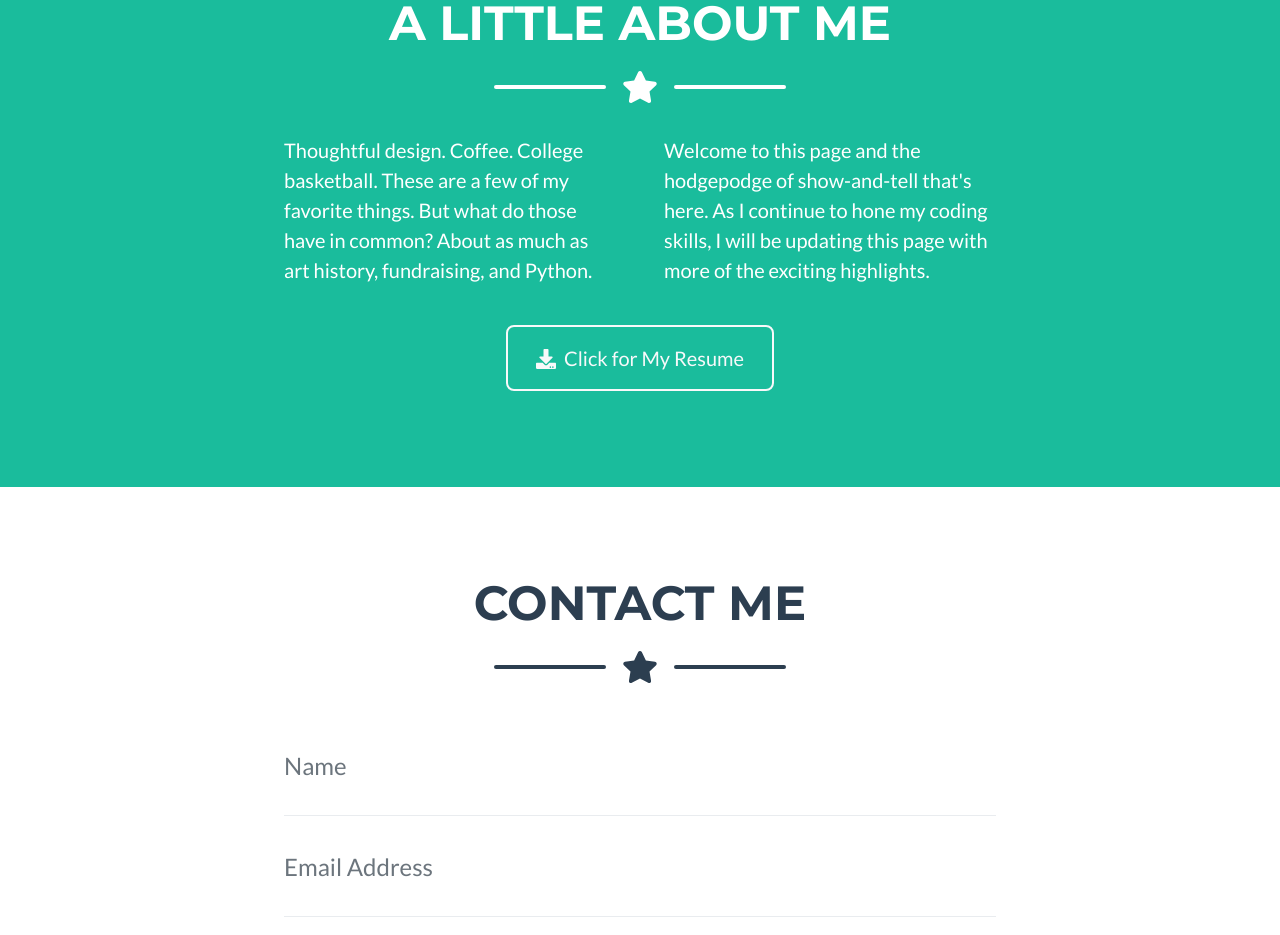
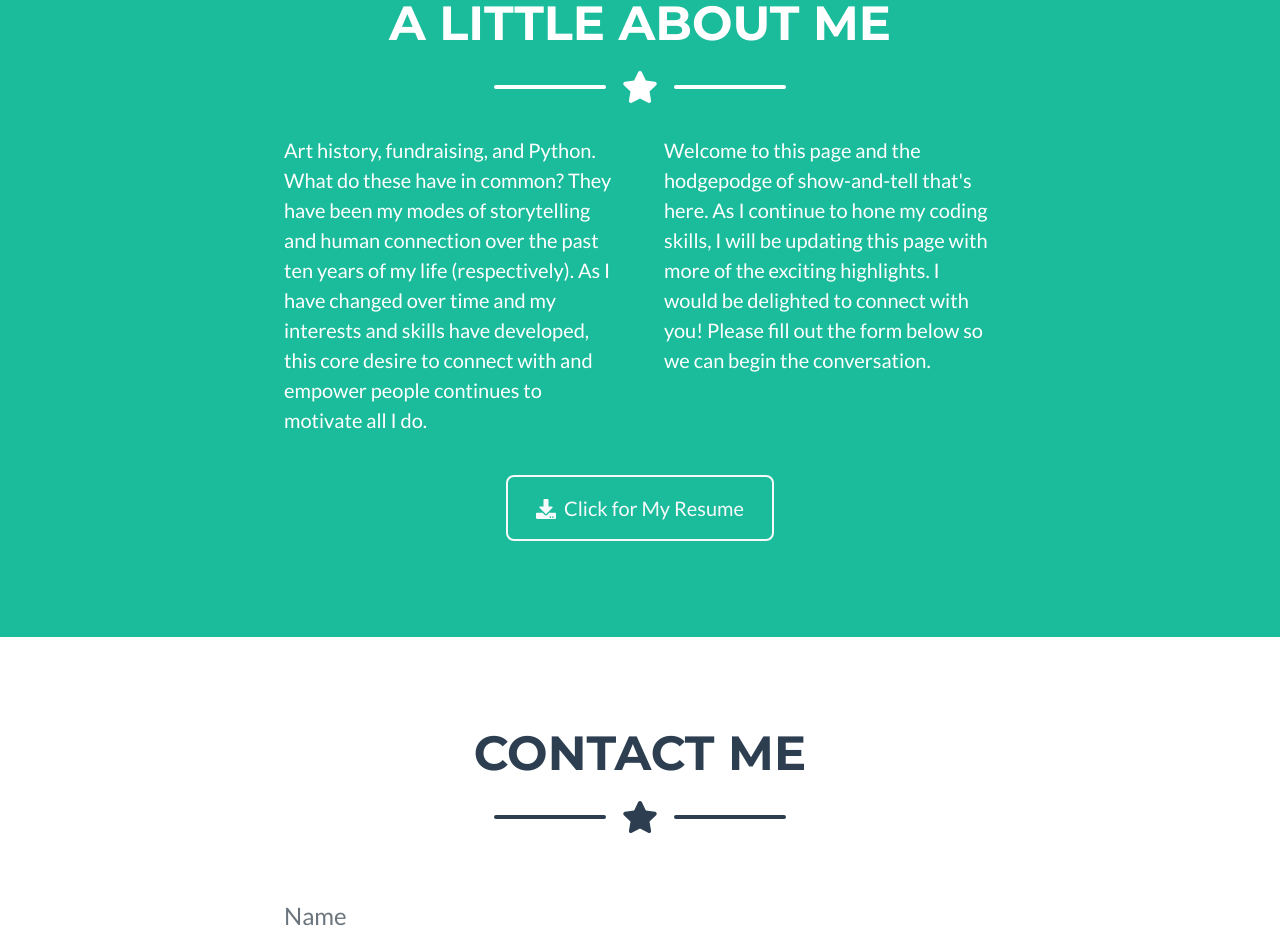
Before and after one commit to jlheen/jlheen.github.io, a plain HTML site: page index.html in a window 1280 px wide. Shown: the part 1691-2626 px from the top of the page. Drawn offline with nearby package versions, Linux system fonts and the light colour scheme.

Commit message:
bio updates, for now

```diff
--- a/index.html
+++ b/index.html
@@ -129,8 +129,8 @@
                 </div>
                 <!-- About Section Content-->
                 <div class="row">
-                    <div class="col-lg-4 ml-auto"><p class="lead">Thoughtful design. Coffee. College basketball. These are a few of my favorite things. But what do those have in common? About as much as art history, fundraising, and Python.</p></div>
-                    <div class="col-lg-4 mr-auto"><p class="lead">Welcome to this page and the hodgepodge of show-and-tell that's here. As I continue to hone my coding skills, I will be updating this page with more of the exciting highlights.</p></div>
+                    <div class="col-lg-4 ml-auto"><p class="lead">Art history, fundraising, and Python. What do these have in common? They have been my modes of storytelling and human connection over the past ten years of my life (respectively). As I have changed over time and my interests and skills have developed, this core desire to connect with and empower people continues to motivate all I do.</p></div>
+                    <div class="col-lg-4 mr-auto"><p class="lead">Welcome to this page and the hodgepodge of show-and-tell that's here. As I continue to hone my coding skills, I will be updating this page with more of the exciting highlights. I would be delighted to connect with you! Please fill out the form below so we can begin the conversation.</p></div>
                 </div>
                 <!-- About Section Button-->
                 <div class="text-center mt-4">
@@ -297,7 +297,7 @@
                                     </div>
                                     <!-- Portfolio Modal - Image--><img class="img-fluid rounded mb-5" src="assets/img/portfolio/circus.png" alt="" /><!-- Portfolio Modal - Text-->
                                     <p class="mb-5">If you really want to look at this full document, please pour yourself a nice full cup of java, because it is long. There were a lot of repetitive tasks, making the amount of work high, but highlights include: reading in csv files using Pandas, creating dataframes, showing important statistical measures (not with plots - but I'll post a matplotlib project soon), and (get excited) binning!</p>
-                                    <a class="btn btn-primary" href="PyCitySchools.html" role="button">View Project</a>
+                                    <a class="btn btn-primary" href="pandas_py.html" role="button">View Project</a>
                                     <button class="btn btn-primary" href="#" data-dismiss="modal"><i class="fas fa-times fa-fw"></i>Close Window</button>
                                 </div>
                             </div>
```
